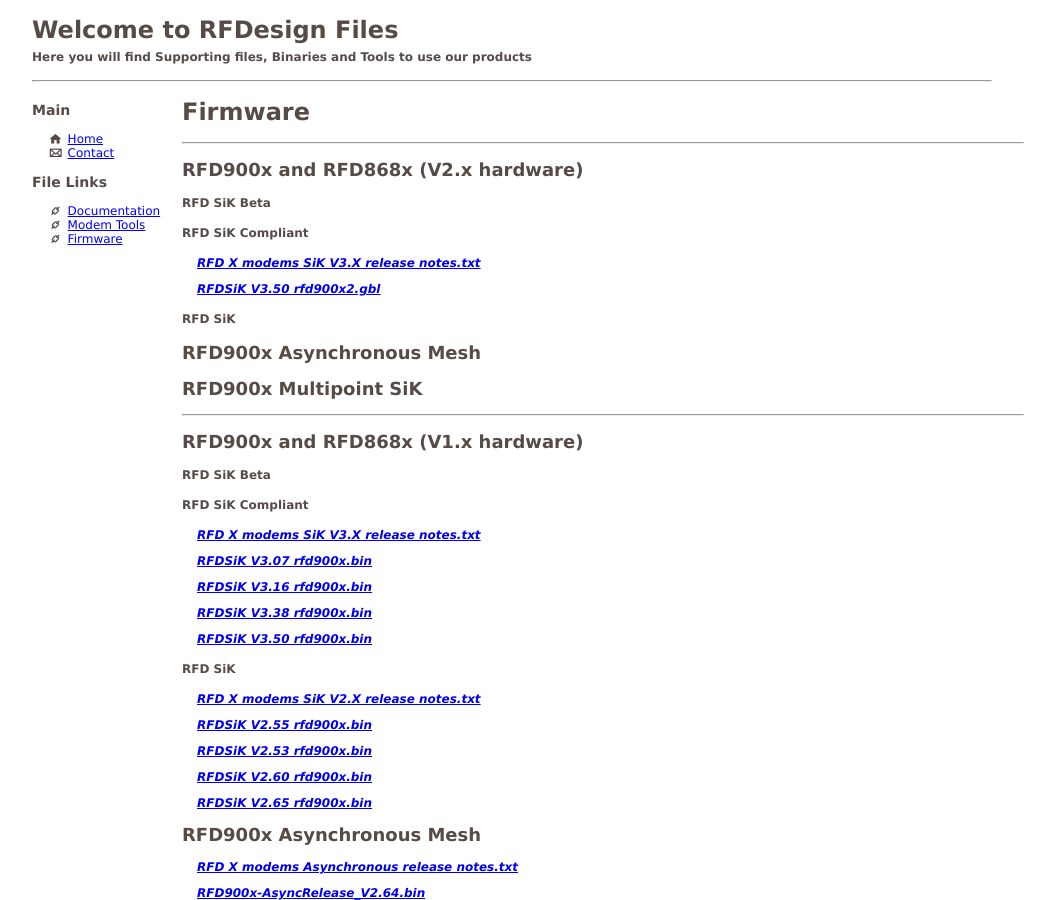
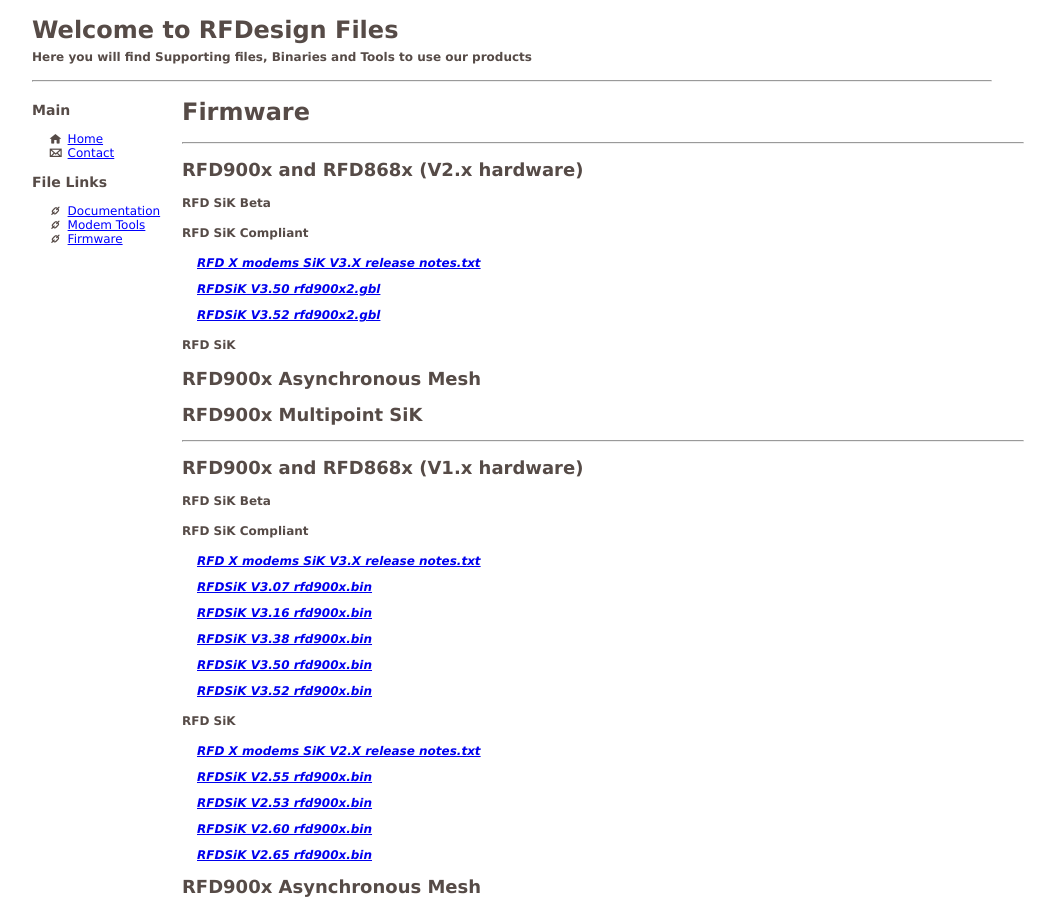
Before and after one commit to RFDesign/rfdesign.github.io, a Jekyll site: the page built from firmware.html, in a window 1280 px wide and 900 px high. Shown: the whole window, without its empty margins (26-1081 px from the left). Built offline with Jekyll 4.4.1, drawn with Linux system fonts in a browser that asks for light colours.

Commit message:
Update firmware.yml

```diff
--- a/_data/firmware.yml
+++ b/_data/firmware.yml
@@ -5,6 +5,7 @@
     SIKC:
         - file: RFD X modems SiK V3.X release notes.txt
         - file: RFDSiK V3.50 rfd900x2.gbl
+        - file: RFDSiK V3.52 rfd900x2.gbl
 
     MPSIK:
 
@@ -21,6 +22,7 @@
         - file: RFDSiK V3.16 rfd900x.bin
         - file: RFDSiK V3.38 rfd900x.bin
         - file: RFDSiK V3.50 rfd900x.bin
+        - file: RFDSiK V3.52 rfd900x.bin
 
     SIK:
     #    - file: RFD X modems SiK V3.X release notes.txt
```
